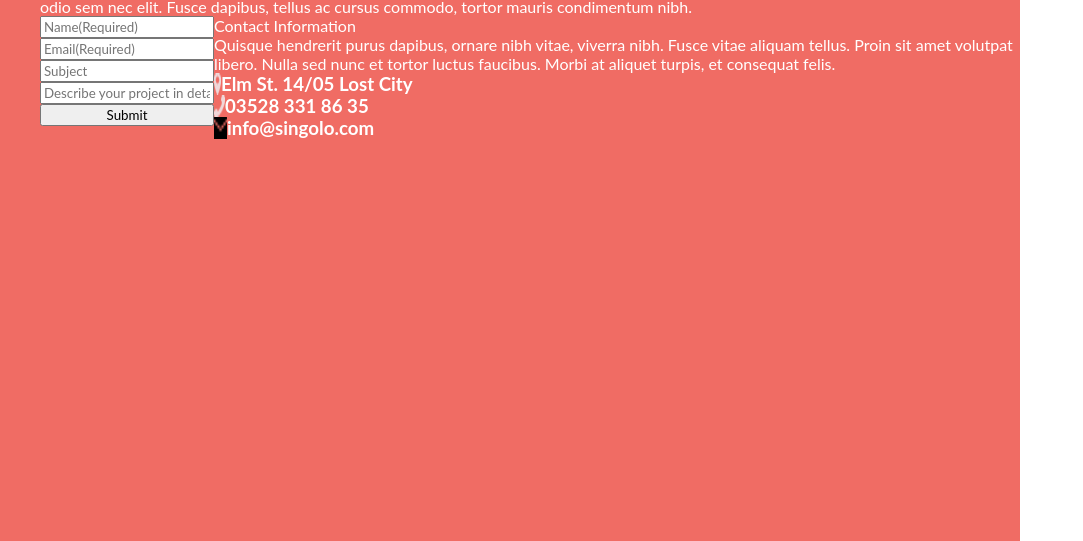
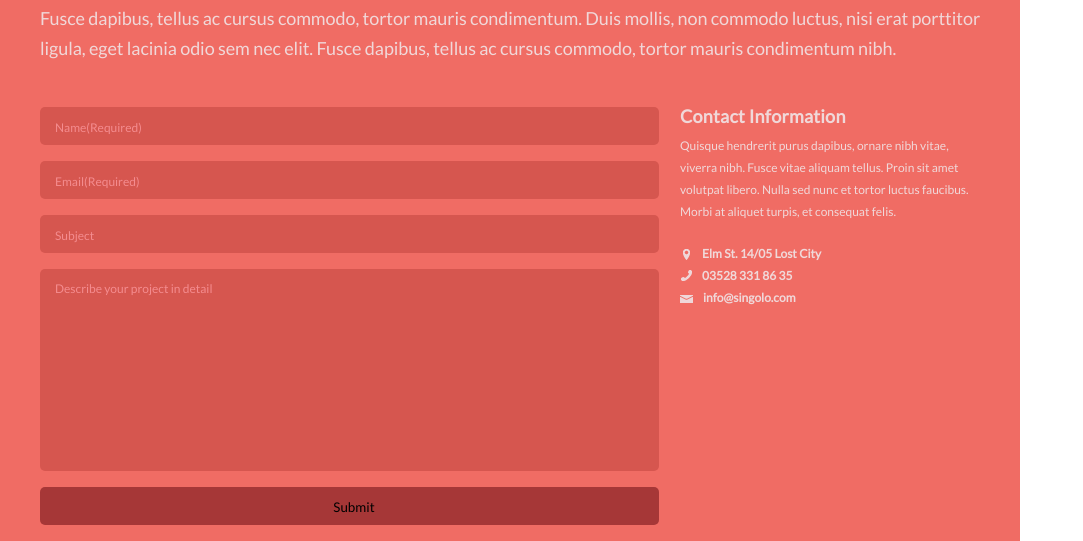
Before and after one commit to EvgheniiGulinsky/singolo, a plain HTML site: page singolo3.html in a window 1280 px wide. Shown: the part 110-651 px from the top of the page, without its empty margins (0-1083 px from the left). Drawn offline with Linux system fonts and the light colour scheme.

Commit message:
Finish singolo3

```diff
--- a/singolo3.css
+++ b/singolo3.css
@@ -6,7 +6,7 @@
 .quote{
     background: #f06c64;
     color: white;
-    padding-top: 70px;
+    padding-top: 68px;
     padding-left: 40PX;
     height: 654px;
     box-sizing: border-box;
@@ -24,18 +24,112 @@
     font-size: 30px;
     font-weight: 900;
     line-height: 18px;
-
+    margin-bottom: 27px;
+}
+.quote__article{
+    font-size: 18px;
+    line-height: 30px;
+    color: #f0d8d9;
+    font-family: "Lato";
+    font-weight: 300;
+    text-align: left;
+    margin-bottom: 44px;
+    letter-spacing: -0.07px;
 }
 .quote__wrapper{
     display:flex;
 }
+.quote__info{
+margin-left: 21px;
+width:300px;
+}
+.quote__info--title{
+    font-size: 18px;
+    line-height: 18px;
+    color: #f0d8d9;
+    font-family: "Lato";
+    font-weight: 900;
+    text-align: left;
+    margin-bottom: 10px;
+    letter-spacing: 0.25px;
+}
+.quote__info--text{
+    font-size: 12px;
+    line-height: 22px;
+    color: #f0d8d9;
+    font-family: "Lato";
+    font-weight: 400;
+    text-align: left;
+    margin-bottom: 20px;
+}
 .quote__info--contacts__info{
     display: flex;
+    font-size: 12px;
+    line-height: 22px;
+    color: #f0d8d9;
+    font-family: "Lato";
+    font-weight: 400;
+    text-align: left;
+}
+.contact{
+    margin: auto 0;
+}
+.phone{
+    margin-top: 5px;
+    margin-left: -2px;
+}
+.mail{
+    margin-top: 8px;
+    margin-left: -3px;
+}
+.quote__info--contacts{
+    margin-left: 3px;
+}
+.quote__info--contacts__info h3{
+    margin-left: 10px;
+}
+.broken{
+    margin-left: 12px !important
+}
+.forms input{
+    width: 619px;
+    height: 38px;
+    border-radius: 5px;
+    background-color: #d6564f;
+    border: none;
+    padding-left: 15px;
+    padding-bottom: 0px;
+    margin-bottom: 16px;
+    box-sizing: border-box;
+}
+.forms input::placeholder{
+    font-size: 12px;
+    line-height: 22px;
+    color: #f48c8f;
+    font-weight: 400;
+    text-align: left;
+}
+
+.forms #describe{
+    height: 202px;
+    padding-bottom: 165px;
+    box-sizing: border-box;
+}
+#submit{
+    background: rgb(166, 55, 55);
+    cursor: pointer
 }
 .footer__items{
     display: inline-block;
-    padding-top: 33px;
+    padding-top: 30px;
     padding-left: 42px;
+}
+
+.copyright{
+    font-size: 12px;
+    color: #5E657E;
+    letter-spacing: -0.2px;
+    margin-top: 2px;
 }
 .buttons{
     float: right;
@@ -43,5 +137,6 @@
     padding-right: 40px;
 }
 .buttons *{
-    margin-left: 4px;
+    margin-left: 5px;
+    cursor: pointer
 }
--- a/singolo3.html
+++ b/singolo3.html
@@ -5,6 +5,8 @@
     <meta name="viewport" content="width=device-width, initial-scale=1.0">
     <title>singolo 3</title>
     <link rel="stylesheet" href="singolo3.css">
+    <link rel="stylesheet" href="reset.css">
+    <link href="https://fonts.googleapis.com/css?family=Lato&display=swap" rel="stylesheet">
 </head>
 <body>
     <div class="quote">
@@ -13,11 +15,11 @@
     <div class="quote__wrapper">
         <form action="" class="quote__form">
             <div class="forms">
-                <input type="text" name="name" id="name" placeholder="Name(Required)" pattern="[A-Za-z]" >
-                <input type="email" name="email" id="email" placeholder="Email(Required)" >
+                <input type="text" name="name" id="name" placeholder="Name(Required)" required pattern="[A-Za-z ]+" >
+                <input type="email" name="email" id="email" placeholder="Email(Required)" required >
                 <input type="text" name="subject" id="subject" placeholder="Subject">
                 <input type="text" name="describe" id="describe" placeholder="Describe your project in detail">
-                <input type="submit" value="Submit">
+                <input type="submit" value="Submit" id="submit">
             </div>
         </form>
             <div class="quote__info">
@@ -25,15 +27,15 @@
                 <div class="quote__info--text">Quisque hendrerit purus dapibus, ornare nibh vitae, viverra nibh. Fusce vitae aliquam tellus. Proin sit amet volutpat libero. Nulla sed nunc et tortor luctus faucibus. Morbi at aliquet turpis, et consequat felis.</div>
                 <div class="quote__info--contacts">
                     <div class="quote__info--contacts__info">
-                        <img src="./assets/location-icon.png" alt="addres" >
-                        <h3> Elm St. 14/05 Lost City </h3>
+                        <img src="./assets/location--icon.png" alt="addres" class="contact" >
+                        <h3 class="broken">   Elm St. 14/05 Lost City </h3>
                     </div>
                     <div class="quote__info--contacts__info">
-                        <img src="./assets/phone-icon.png" alt="phone" >
+                        <img src="./assets/phone--icon.png" alt="phone" class="contact phone " >
                         <h3> 03528 331 86 35 </h3>
                     </div>
                     <div class="quote__info--contacts__info">
-                        <img src="./assets/mail-icon.png" alt="mail" >
+                        <img src="./assets/mail--icon.png" alt="mail" class="contact mail">
                         <h3> info@singolo.com </h3>
                     </div>
                 </div>
@@ -41,7 +43,7 @@
     </div>
     </div>
     <footer class="footer">
-        <img src="./assets/Copyright.png" alt="Copyright" class="footer__items copyright">
+        <p class="footer__items copyright">© Copyright 2013</p>
         <div class="footer__items buttons">
             <img src="./assets/Facebook.png" alt="">
             <img src="./assets/Google.png" alt="">
```
Also changed, not shown: assets/location--icon.png (added), assets/location.png (added), assets/mail--icon.png (added), assets/mail.png (added), assets/phone--icon.png (added).
